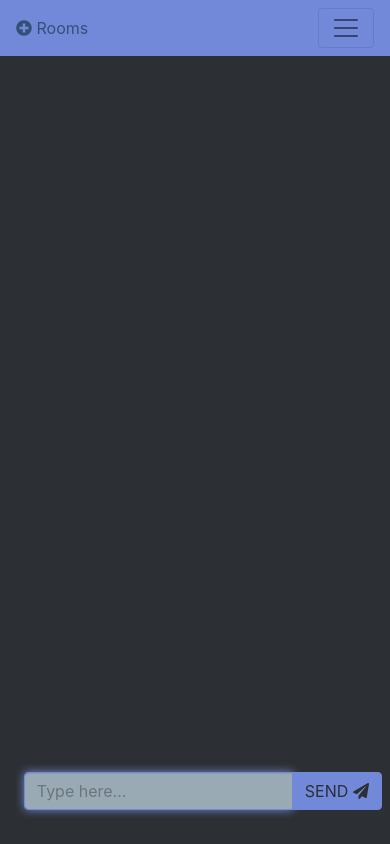
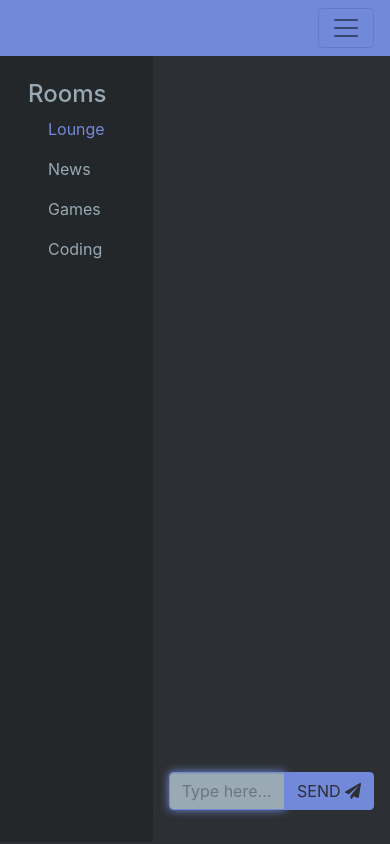
Before and after one commit to 4ndr5/dsc, a Flask app: page /chat in a window 390 px wide. Run offline with Flask 2, Linux system fonts and the light colour scheme; the visitor is signed in with stand-in values (Sample User, id 1); data comes from the database, SQL or seed files in the repository; some libraries are stand-ins or nearby versions.

Commit message:
Probably final

```diff
--- a/static/styles/chat_style.css
+++ b/static/styles/chat_style.css
@@ -33,9 +33,12 @@ body{
     padding-right:2em;
 }
 
-/* #sidebar p:hover {
-    background-color: #ffc107;
-} */
+#sidebar p:hover {
+    background-color: #6b6b6b;
+}
+#logout-btn span:hover{
+    background-color: #6b6b6b;
+}
 
 #sidebar h4 {padding-left: 0.5em;}
 
@@ -50,20 +53,12 @@ body{
 }
 
 @media (max-width: 567px) {
-    #sidebar {
-        display: none;
-    }
 
     #sidebar.view-sidebar {
         display: block;
     }
 
-    #show-sidebar-button {
-        visibility: visible;
-        opacity: 1;
-    }
 }
-
 
 .cursor-pointer {
     cursor: pointer;s
@@ -84,7 +79,6 @@ body{
     padding-left: 1em;
     padding-right: 1em;
     bottom: 0;
-    margin-left: 2%;
 }
 input[type=text]{
     background-color: #99aab5;
--- a/static/styles/main_style.css
+++ b/static/styles/main_style.css
@@ -9,6 +9,8 @@ body{
 #main-section {
     overflow: hidden; /* Makee this div contain its floated children */
     width: 100%;
+    margin-left: 2%;
+
 }
 
 .jumbotron {
@@ -93,3 +95,6 @@ input[type='text']{
     width: 30%;
 
 }
+.login-div{
+    margin-left: 2%;
+}
--- a/templates/chat.html
+++ b/templates/chat.html
@@ -36,7 +36,12 @@
            <div class="collapse navbar-collapse" id="navbarSupportedContent">
                <ul class="navbar-nav ml-auto">
                    <li class="nav-item">
-                       <a id="logout-btn" class="nav-link" href="{{ url_for('logout') }}"><span style="color:#2c2f33">Logout</span></a>
+                       <a id="logout-btn" class="nav-link" href="{{ url_for('logout') }}"><span style="color:#2c2f33; ">Logout</span></a>
+                       <!-- <a>
+                            {% for room in rooms %}
+                                <p id="{{ room|title }}" class="select-room cursor-pointer" style="color: #99aab5">{{ room|title }}</p>
+                            {% endfor %}
+                       </a> -->
                    </li>
                </ul>
            </div>
--- a/templates/login.html
+++ b/templates/login.html
@@ -4,6 +4,7 @@
 {% block title %}Login {% endblock %}
 
 {% block content %}
+<div class="login-div">
     <h2>Login</h2>
     <p>Enter your uername and password</p>
 
@@ -19,4 +20,5 @@
     <hr>
 
     <p>Not a Discrod user yet? <a href={{url_for('index')}}>Sign up</a> here.</p>
+</div>
 {% endblock %}
```
